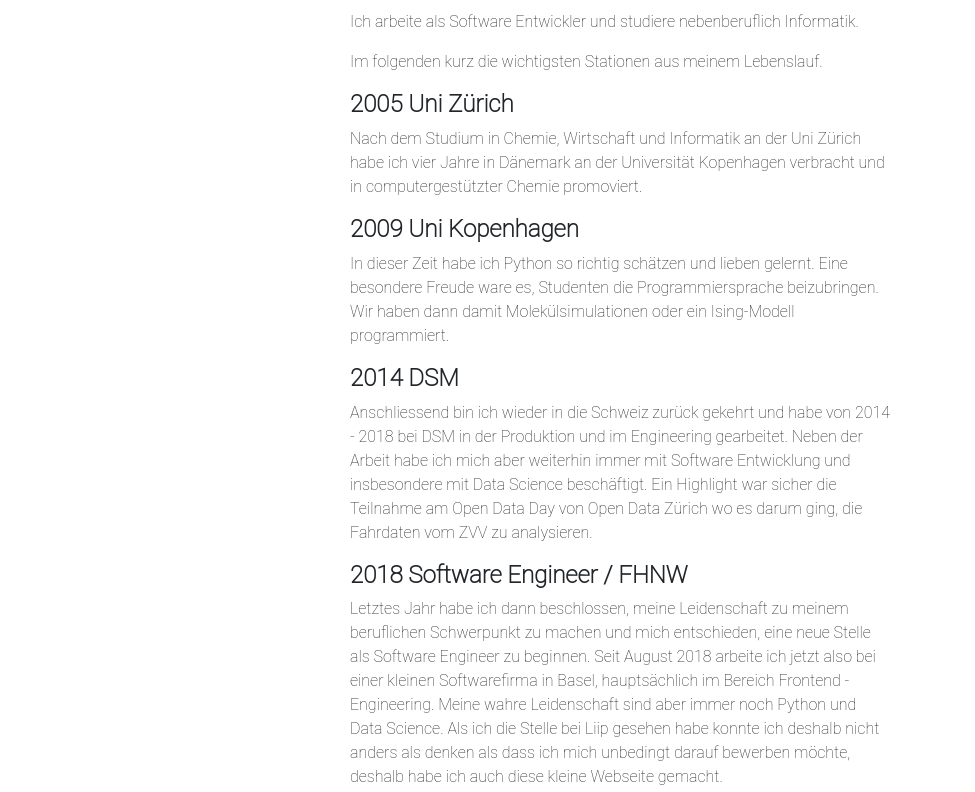
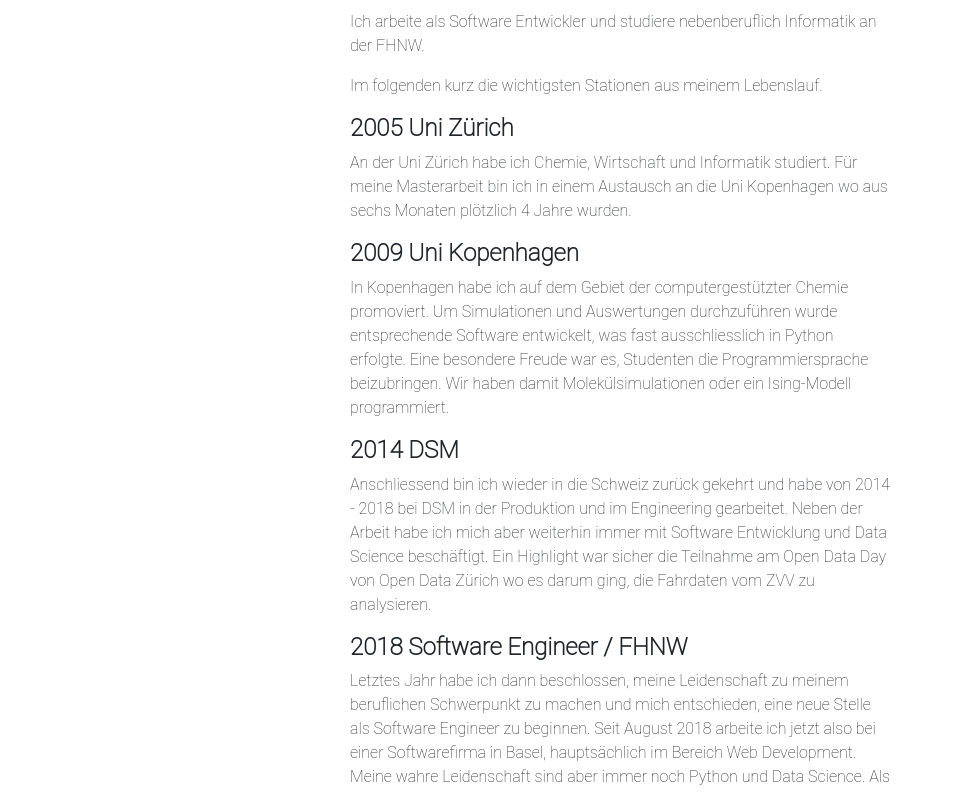
Before and after one commit to mzhKU/mzhKU.github.io, a plain HTML site: page index.html in a window 1280 px wide. Shown: the part 761-1553 px from the top of the page, 305-1280 px from the left. Drawn offline with nearby package versions, Linux system fonts and the light colour scheme.

Commit message:
adjust text

```diff
--- a/index.html
+++ b/index.html
@@ -39,8 +39,9 @@
                 <div class="row">
                     <div class="col-sm-12 col-md-6">
                         <h3>Vielen Dank für Euer Interesse an meiner Bewerbung f&uuml;r den Job als Python Entwickler bei</h3>
+
                         <div class="liip">
-                        <span class="liip-letters">
+                            <span class="liip-letters">
 
                         <svg class="logo__L" xmlns="http://www.w3.org/2000/svg" viewBox="0 0 32.7 49">
                             <path d="M0.1,46.8h29.6v-9.7H11.2V2.5H0.4v44.3H0.1z M0.1,46.8h29.6v-9.7H11.2V2.5H0.4v44.3H0.1z"></path>
@@ -57,7 +58,7 @@
   h6.1c3,0,4.7,2.2,4.7,4.5s-1.7,4.5-4.7,4.5h-6.1V12.3L14.3,12.3z"></path>
                         </svg>
                         </span>
-                    </div>
+                        </div>
                     </div>
                     <div class="col-sm-12 col-md-6">
                         <h3>Kurz wer ich bin</h3>
@@ -65,29 +66,34 @@
                             Mein Name ist Martin Hediger, ich bin 34 und aus Z&uuml;rich.
                         </p>
                         <p>
-                            Ich arbeite als Software Entwickler und studiere nebenberuflich Informatik.
+                            Ich arbeite als Software Entwickler und studiere nebenberuflich Informatik an der FHNW.
                         </p>
                         <p>
                             Im folgenden kurz die wichtigsten Stationen aus meinem Lebenslauf.
                         </p>
                         <h4>2005 Uni Z&uuml;rich</h4>
                         <p>
-                            Nach dem Studium in Chemie, Wirtschaft und Informatik an der Uni Z&uuml;rich habe ich vier Jahre in D&auml;nemark an der Universit&auml;t Kopenhagen verbracht und in computergest&uuml;tzter Chemie promoviert.
+                            An der Uni Z&uuml;rich habe ich Chemie, Wirtschaft und Informatik studiert.
+                            F&uuml;r meine Masterarbeit bin ich in einem Austausch an die Uni Kopenhagen wo aus sechs Monaten pl&ouml;tzlich 4 Jahre wurden.
                         </p>
                         <h4>2009 Uni Kopenhagen</h4>
                         <p>
-                            In dieser Zeit habe ich Python so richtig sch&auml;tzen und lieben gelernt. Eine besondere Freude ware es, Studenten die Programmiersprache beizubringen. Wir haben dann damit Molek&uuml;lsimulationen oder ein Ising-Modell programmiert.
+                            In Kopenhagen habe ich auf dem Gebiet der computergest&uuml;tzter Chemie promoviert.
+                            Um Simulationen und Auswertungen durchzuf&uuml;hren wurde entsprechende Software entwickelt, was fast ausschliesslich in Python erfolgte.
+                            Eine besondere Freude war es, Studenten die Programmiersprache beizubringen.
+                            Wir haben damit Molek&uuml;lsimulationen oder ein Ising-Modell programmiert.
                         </p>
                         <h4>2014 DSM </h4>
                         <p>
                             Anschliessend bin ich wieder in die Schweiz zur&uuml;ck gekehrt und habe von 2014 - 2018 bei DSM in der Produktion und im Engineering gearbeitet.
-                            Neben der Arbeit habe ich mich aber weiterhin immer mit Software Entwicklung und insbesondere mit Data Science besch&auml;ftigt.
+                            Neben der Arbeit habe ich mich aber weiterhin immer mit Software Entwicklung und Data Science besch&auml;ftigt.
                             Ein Highlight war sicher die Teilnahme am Open Data Day von Open Data Z&uuml;rich wo es darum ging, die Fahrdaten vom ZVV zu analysieren.
                         </p>
                         <h4>2018 Software Engineer / FHNW </h4>
                         <p>
                             Letztes Jahr habe ich dann beschlossen, meine Leidenschaft zu meinem beruflichen Schwerpunkt zu machen und mich entschieden, eine neue Stelle als Software Engineer zu beginnen.
-                            Seit August 2018 arbeite ich jetzt also bei einer kleinen Softwarefirma in Basel, haupts&auml;chlich im Bereich Frontend - Engineering. Meine wahre Leidenschaft sind aber immer noch Python und Data Science.
+                            Seit August 2018 arbeite ich jetzt also bei einer Softwarefirma in Basel, haupts&auml;chlich im Bereich Web Development.
+                            Meine wahre Leidenschaft sind aber immer noch Python und Data Science.
                             Als ich die Stelle bei Liip gesehen habe konnte ich deshalb nicht anders als denken als dass ich mich unbedingt darauf bewerben m&ouml;chte, deshalb habe ich auch diese kleine Webseite gemacht.
                         </p>
                         <p>
```
